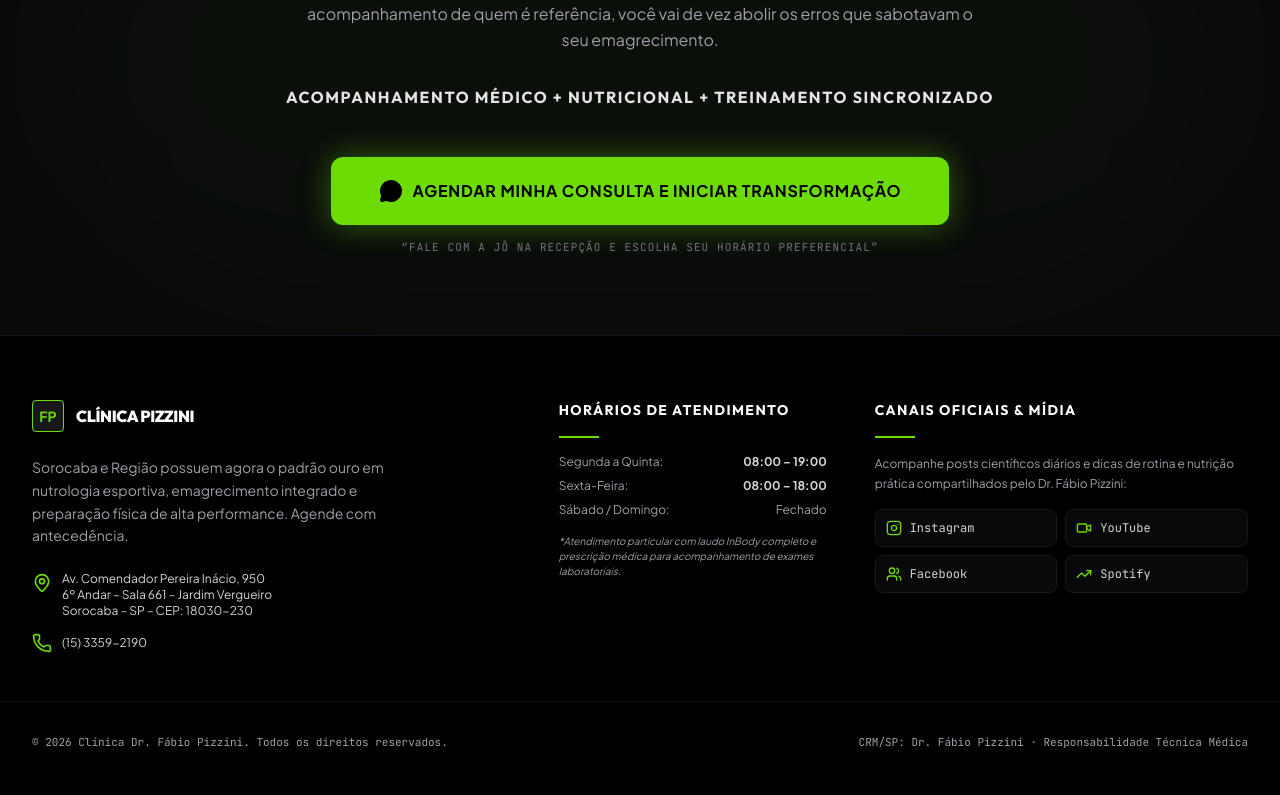
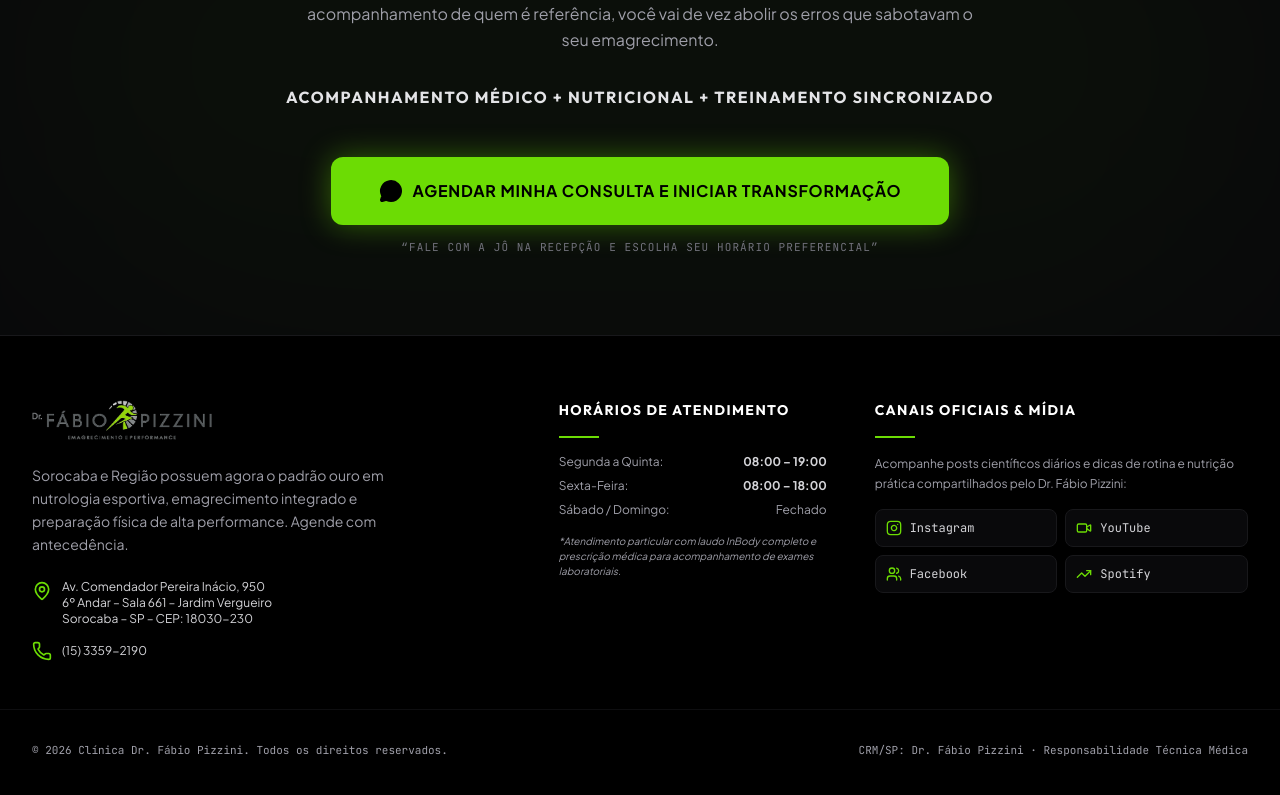
Before and after one commit to eurodev777/react-drfabiopizzni2, a React (Vite) app: page / in a window 1280 px wide. Shown: the part 6646-7441 px from the top of the page. Built offline with nearby package versions, Linux system fonts and the light colour scheme.

Commit message:
🚀 feat: a

```diff
--- a/index.html
+++ b/index.html
@@ -77,7 +77,7 @@
         },
         "telephone": "+55-15-3359-2190",
         "areaServed": "Sorocaba e Região",
-        "priceRange": "$$",
+        "priceRange": "$$$$",
         "founder": {
           "@type": "Physician",
           "name": "Dr. Fábio Pizzini"
--- a/src/App.tsx
+++ b/src/App.tsx
@@ -1630,12 +1630,7 @@ export default function App() {
           {/* Column 1: Clinic Summary Address details */}
           <div className="lg:col-span-4 space-y-6">
             <div className="flex items-center gap-3">
-              <div className="w-8 h-8 rounded bg-zinc-900 border border-brand flex items-center justify-center font-bold text-sm text-brand">
-                FP
-              </div>
-              <span className="font-extrabold text-white text-md tracking-tight uppercase font-display">
-                Clínica Pizzini
-              </span>
+              <img src={logo} width={180} />
             </div>
 
             <p className="text-xs sm:text-sm text-zinc-450 leading-relaxed font-sans">
```
